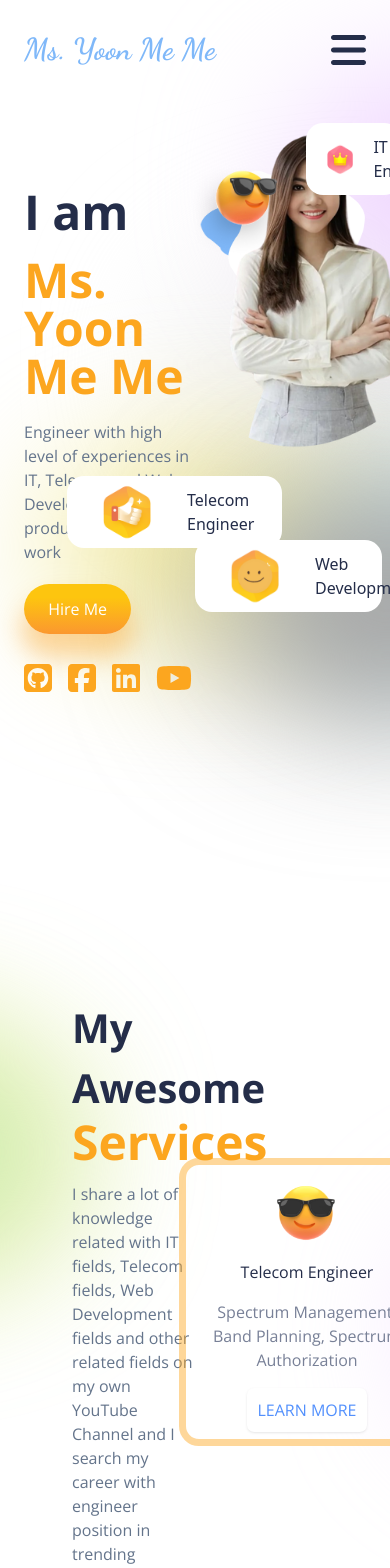
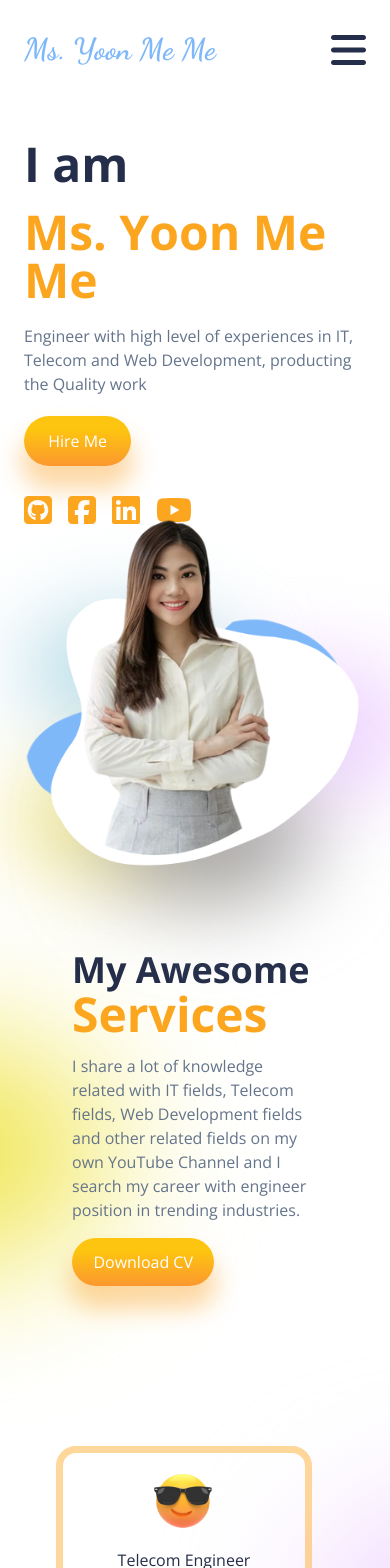
Before and after one commit to YoonMeMe-engr/MyPortfolio-ReactJS, a React (Vite) app: page / in a window 390 px wide. Shown: the top 1568 px of the page. Built offline with nearby package versions, Linux system fonts and the light colour scheme; a web font is replaced by a local one.

Commit message:
first commit

```diff
--- a/src/Components/Contact/Contact.css
+++ b/src/Components/Contact/Contact.css
@@ -1,5 +1,5 @@
 .c-blur1 {
-    top: 245rem;
+    top: 280rem;
     left: -3rem;
     background: #ABF1FF94;
 }
@@ -28,3 +28,17 @@ textarea {
     width: 5rem;
     height: 3rem;
 }
+
+@media screen and (min-width: 768px) and (max-width: 990px) {
+    .c-blur1 {
+        top: 330rem;
+        left: -3rem;
+        background: #ABF1FF94;
+    }
+
+    .c-blur2 {
+        top: 1rem;
+        left: 7rem;
+        background: var(--purple);
+    }
+}
--- a/src/Components/Contact/Contact.jsx
+++ b/src/Components/Contact/Contact.jsx
@@ -24,8 +24,8 @@ export default function Contact() {
       )
     };
   return (
-    <div className='contact-form flex px-[3rem] h-[80vh] mt-[4rem] space-x-60' id='contact'>
-        <div className="c-left">
+    <div className='contact-form lg:flex px-[3rem] h-[80vh] mt-[4rem] lg:space-x-60' id='contact'>
+        <div className="c-left mb-10 lg:mb-0">
             <h1 className='text-5xl font-bold'>Get in touch</h1>
             <span className='text-5xl font-bold text-[#fca61f]'>Contact me</span>
             <div className="blur c-blur1"></div>
--- a/src/Components/Footer/Footer.jsx
+++ b/src/Components/Footer/Footer.jsx
@@ -12,9 +12,8 @@ export default function Footer() {
         window.scrollTo({top: 0, behavior: 'smooth'});
       }
       return (
-        <div className=''>
-            <div className="flex items-center relative mt-[5rem] -my-[.5rem] -mx-[3.5rem]">
-                <img src={Wave} alt="" className='w-[100%] h-[20rem]'/>
+        <div className="flex items-center relative -my-[5rem] -mx-[3.5rem]">
+            <img src={Wave} alt="" className='w-screen h-[20rem]'/>
             <div className="absolute flex flex-col items-center justify-center w-[100%] mt-[8rem] gap-[2rem]">
                 <span className='text-[1.5rem]'>yoonmeme.engr@gmail.com</span>
                 <div className="flex">
@@ -36,6 +35,5 @@ export default function Footer() {
                 <FontAwesomeIcon icon={faArrowUp} />
             </button>
         </div>
-        </div>
     )
 }
--- a/src/Components/Intro/FloatingDiv/FloatingDiv.jsx
+++ b/src/Components/Intro/FloatingDiv/FloatingDiv.jsx
@@ -3,8 +3,8 @@ import React from 'react'
 export default function FloatingDiv({image, txt1, txt2}) {
   return (
     <div>
-        <div className="floatingDiv flex justify-around items-center bg-white rounded-[17px] pr-[28px] pt-0 pl-0 pb-0 h-[4.5rem]">
-            <img className='transform scale-[0.4]' src={image} alt="" />
+        <div className="floatingDiv flex justify-around items-center bg-white rounded-[17px] pr-[28px] pt-0 pl-0 pb-0 h-[4.5rem] hidden md:flex">
+            <img className='transform scale-[0.4]' src={image} alt=""/>
             <span className='text-[16px] font-sans'>
                 {txt1}
                 <br/>
--- a/src/Components/Intro/Intro.css
+++ b/src/Components/Intro/Intro.css
@@ -51,3 +51,51 @@
     top: 19rem;
     left: 1rem;
 }
+
+@media screen and (min-width: 768px) and (max-width: 990px) {
+    .intro-right {
+        transform: scale(.8);
+    }
+}
+
+@media screen and (max-width: 700px) {
+    .intro-right {
+        transform: scale(.6);
+    }
+
+    .introBlur1 {
+        position: absolute;
+        background: #eeeeee;
+        top: 5%;
+        left: -10%;
+    }
+
+    .introBlur2 {
+        background: rgb(238 210 255);
+    }
+
+    .introBlur3 {
+        position: absolute;
+        background: khaki;
+        top: 11rem;
+        width: 21rem;
+        height: 11rem;
+        left: -9rem;
+    }
+
+    .introBlur4 {
+        position: absolute;
+        background: lightblue;
+        top: -5rem;
+        width: 21rem;
+        height: 11rem;
+        left: -7rem;
+    }
+
+    .introBlur5 {
+        position: absolute;
+        background: #a4a2a2;
+        top: 11rem;
+        left: 1rem;
+    }
+}
--- a/src/Components/Intro/Intro.jsx
+++ b/src/Components/Intro/Intro.jsx
@@ -15,8 +15,8 @@ import FloatingDiv from './FloatingDiv/FloatingDiv'
 export default function Intro() {
     const transition = {duration : 2, type: 'spring'}
   return (
-    <div className='intro h-[77vh] mt-[6rem] mb-[10rem] flex'>
-        <div className="intro-left space-y-5 w-[50%]">
+    <div className='intro h-[77vh] mt-[3rem] lg:mt-[6rem] mb-[10rem] lg:flex'>
+        <div className="intro-left space-y-5 lg:w-[50%]">
             <h1 className='text-5xl font-bold'>I am</h1>
             <div className="text-5xl font-bold text-[#fca61f]">Ms. Yoon Me Me</div>
             <div className="text-slate-500">Engineer with high level of experiences in IT, Telecom and Web Development, producting the Quality work</div>
@@ -36,16 +36,16 @@ export default function Intro() {
                 </a>
             </div>
         </div>
-        <div className="intro-right relative w-[50%]">
-            <img className='absolute transform scale-[0.77] -left-[8%] -top-[5%]' src={Vector1} alt="" />
-            <img className='absolute transform scale-[0.8] left-[1rem] -top-[2rem]' src={Vector2} alt="" />
-            <img className='absolute transform scale-[1.3] left-[21%] -top-[3%]' src={YMMPhoto} alt="" />
+        <div className="intro-right relative mt-32 lg:mt-0 lg:w-[50%]">
+            <img className='absolute transform scale-[1.6] md:scale-[.85] lg:scale-[0.77] -left-[2%] md:-left-[3%] lg:-left-[8%] -top-[5%] md:-top-[3%] lg:-top-[5%]' src={Vector1} alt="" />
+            <img className='absolute transform scale-[1.5] md:scale-[0.8] left-[1rem] -top-[2rem]' src={Vector2} alt="" />
+            <img className='absolute transform scale-[1.4] md:scale-[1.3] md:left-[21%] -top-[10rem] md:-top-[3%]' src={YMMPhoto} alt="" />
             <motion.img
             initial={{left: '-36%'}}
             whileInView={{left: '-24%'}}
             transition={transition}
             src={GlassesEMOJI} alt=""
-            className='transform scale-[0.6] absolute -top-[3.5rem]' />
+            className='transform scale-[0.6] absolute -top-[3.5rem] hidden md:flex' />
             <motion.div
             initial={{left: '70%', top: '-10%'}}
             whileInView={{left: '65%'}}
--- a/src/Components/Navbar/Navbar.jsx
+++ b/src/Components/Navbar/Navbar.jsx
@@ -42,7 +42,7 @@ export default function Navbar() {
                     <FontAwesomeIcon icon={menuOpen ? faXmark : faBars} />
                 </button>
                 {menuOpen && (
-                    <ul className='flex flex-col fixed h-[15rem] w-[30rem] md:h-[30rem] md:w-[60rem] justify-center bg-slate-700 md:text-3xl text-xl space-y-5 md:space-y-10 left-52 md:left-96 md:bottom-[28rem] px-10 md:px-20'>
+                    <ul className='flex flex-col fixed h-[15rem] w-[30rem] md:h-[30rem] md:w-[60rem] justify-center bg-white md:text-3xl text-xl space-y-5 md:space-y-10 left-52 md:left-96 md:bottom-[28rem] px-10 md:px-20 z-20'>
                     <Link spy={true} to='Navbar' smooth={true} activeClass='active' className='hover:text-[#fca61f]'>
                         <li>Home</li>
                     </Link>
--- a/src/Components/Services/Services.css
+++ b/src/Components/Services/Services.css
@@ -6,11 +6,12 @@
 
 .s-blur1 {
     top: 65rem;
-    left: -18rem;
+    left: -15rem;
     background: rgb(240, 229, 78);
 }
 
 .s-blur2 {
     top: 14rem;
     left: 15rem;
+    background: var(--purple);
 }
--- a/src/Components/Services/Services.jsx
+++ b/src/Components/Services/Services.jsx
@@ -10,9 +10,9 @@ import './Services.css'
 export default function Services() {
     const transition = {duration : 2, type: 'spring'}
   return (
-    <div className='services px-[3rem] h-[90vh] flex mb-[13rem]' id='Services'>
-        <div className="s-left w-[50%]">
-            <h1 className='text-[2.5rem] font-bold'>My Awesome</h1>
+    <div className='services px-[3rem] h-[90vh] lg:flex mb-[13rem]' id='Services'>
+        <div className="s-left lg:w-[50%]">
+            <h1 className='text-4xl md:text-[2.5rem] font-bold'>My Awesome</h1>
             <div className='text-5xl font-bold text-[#fca61f]'>Services</div>
             <p className='text-slate-500 mt-[1rem]'>I share a lot of knowledge related with IT fields, Telecom fields, Web Development
                 fields and other related fields on my own YouTube Channel and I search my career with engineer position in trending industries.
@@ -22,7 +22,7 @@ export default function Services() {
             </a>
             <div className="blur s-blur1"></div>
         </div>
-        <div className="cards w-[50%] relative">
+        <div className="cards md:mt-10 lg:mt-0 lg:w-[50%] relative">
           <motion.div
           initial={{left: '10rem', top: '0rem'}}
           whileInView={{left: '20rem'}}
--- a/src/Components/Testimonial/Testimonial.css
+++ b/src/Components/Testimonial/Testimonial.css
@@ -32,3 +32,17 @@
 .t-wrapper .swiper-pagination-bullet-active {
     background: var(--orange);
 }
+
+@media screen and (min-width: 768px) and (max-width: 990px) {
+    .t-blur1 {
+        left: 30rem;
+        top: 40rem;
+        background: var(--purple);
+    }
+
+    .t-blur2 {
+        top: 18rem;
+        left: -3rem;
+        background: skyblue;
+    }
+}
--- a/src/Components/Works/Works.css
+++ b/src/Components/Works/Works.css
@@ -6,3 +6,17 @@
 .w-mainCircle {
     box-shadow: var(--smBoxShadow);
 }
+
+.w-blur {
+    top: 165rem;
+    left: -15rem;
+    background: #ABF1FF94;
+}
+
+@media screen and (min-width: 768px) and (max-width: 990px) {
+    .w-blur {
+        top: 198rem;
+        left: -15rem;
+        background: #ABF1FF94;
+    }
+}
```
Also changed, not shown: src/Components/Works/Works.jsx (+5 -5 lines). Lines whose indentation alone changed are shown as unchanged.
